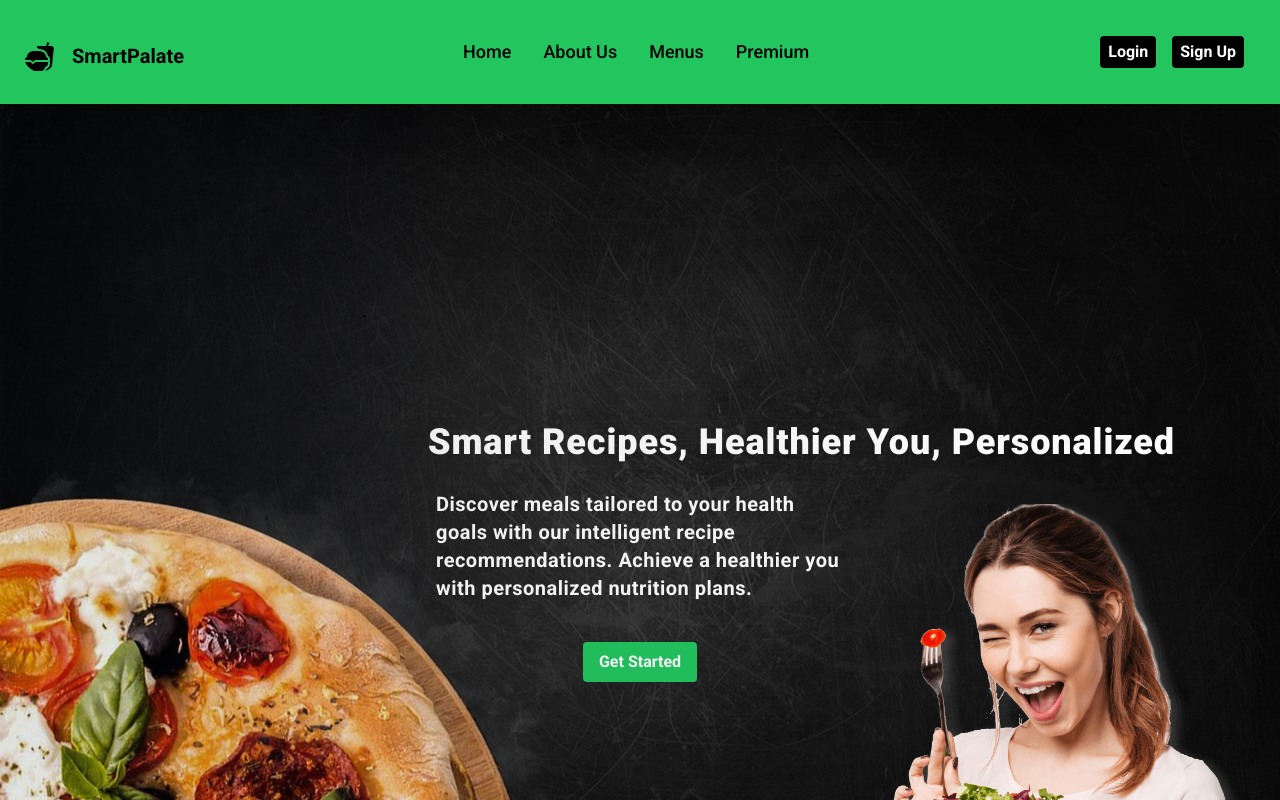
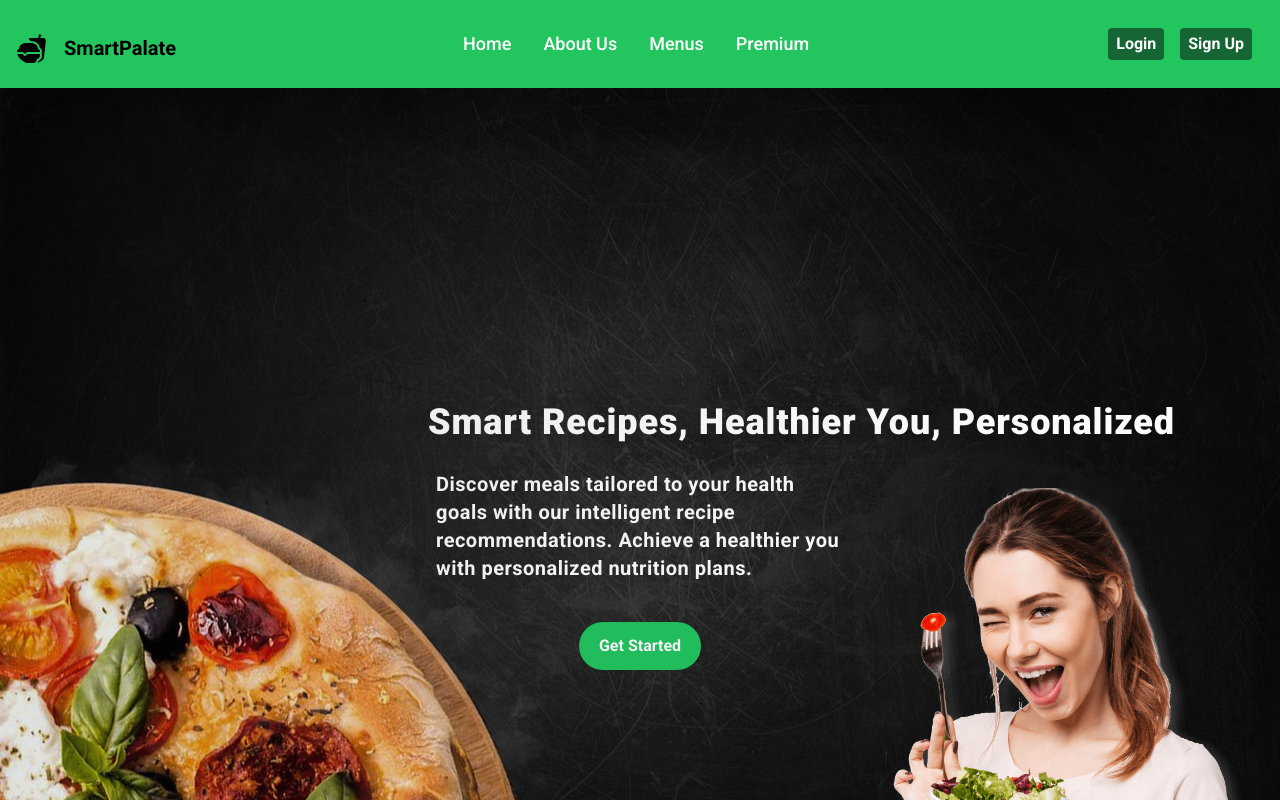
Before and after one commit to NirmaAbro/Eight-semester-fyp-frontend, a React (Create React App) app: page / in a window 1280 px wide. Shown: the top 800 px of the page. Built offline with nearby package versions, Linux system fonts and the light colour scheme.

Commit message:
nav colour changed to white

```diff
--- a/src/Components/HeroSection.jsx
+++ b/src/Components/HeroSection.jsx
@@ -26,7 +26,7 @@ function HeroSection() {
           recipe recommendations. Achieve a healthier you with personalized
           nutrition plans.
         </h5>
-        <button className="bg-green-500 hover:bg-green-700 text-white font-bold md:py-2 md:px-4 p-2 rounded mt-8">
+        <button className="bg-green-500 hover:bg-green-700 text-white font-bold md:py-2 md:px-4 p-2 rounded-full mt-8 lg:px-5 lg:py-3">
           Get Started
         </button>
       </div>
--- a/src/Components/Navbar.jsx
+++ b/src/Components/Navbar.jsx
@@ -1,4 +1,3 @@
-"use client";
 import React, { useState } from "react";
 import { IoFastFoodSharp } from "react-icons/io5";
 import { TiThMenu } from "react-icons/ti";
@@ -15,7 +14,7 @@ function Navbar() {
 
   return (
     <>
-      <nav className="p-4 flex justify-between items-center bg-green-500 font-sans sticky top-0 z-40 ">
+      <nav className="p-2 flex justify-between items-center bg-green-500 font-sans sticky top-0 z-40 ">
         <div className="flex items-center mt-2">
           <IoFastFoodSharp className="text-5xl p-2 bg-green-500 rounded-full " />
           <span className="text-xl font-semibold m-2  font-sans">
@@ -25,13 +24,13 @@ function Navbar() {
 
         {/* Nav menu */}
         <div className={`lg:flex gap-8 hidden ${isNavOpen ? "hidden" : ""}`}>
-          <Link className="text-lg font-medium text-black hover:border-b-2 hover:border-black">
+          <Link className="text-lg font-medium text-white hover:border-b-2 hover:border-green-700">
             Home
           </Link>
 
           <a
             href="#"
-            className="text-lg font-medium text-black hover:border-b-2 hover:border-black"
+            className="text-lg font-medium text-white hover:border-b-2 hover:border-green-700"
           >
             About Us
           </a>
@@ -42,27 +41,27 @@ function Navbar() {
           >
             <a
               href="#"
-              className="text-lg font-medium text-black  hover:border-b-2 hover:border-black"
+              className="text-lg font-medium text-white  hover:border-b-2 hover:border-green-700"
             >
               Menus
             </a>
             {isAboutHovered && (
-              <div className="absolute left-0 top-full mt-2 w-48 bg-black text-white shadow-lg rounded">
+              <div className="absolute left-0 top-full mt-2 w-48 text-white shadow-lg rounded">
                 <a
                   href="#"
-                  className="block px-4 py-2 hover:bg-black  hover:border-b-2 hover:border-black"
+                  className="block px-4 py-2 hover:border-b-2 hover:border-green-700"
                 >
                   Menu 1
                 </a>
                 <a
                   href="#"
-                  className="block px-4 py-2 hover:bg-black  hover:border-b-2 hover:border-black"
+                  className="block px-4 py-2 hover:border-b-2 hover:border-green-700"
                 >
                   Menu 2
                 </a>
                 <a
                   href="#"
-                  className="block px-4 py-2 hover:bg-black  hover:border-b-2 hover:border-black"
+                  className="block px-4 py-2  hover:border-b-2 hover:border-green-700"
                 >
                   Menu 3
                 </a>
@@ -71,7 +70,7 @@ function Navbar() {
           </div>
           <a
             href="#"
-            className="text-lg font-medium text-black  hover:border-b-2 hover:border-black"
+            className="text-lg font-medium text-white hover:border-b-2 hover:border-green-700"
           >
             Premium
           </a>
@@ -79,11 +78,11 @@ function Navbar() {
 
         <div className="m-3 lg:flex hidden ">
           {/* Sign in */}
-          <button className="bg-black  hover:border-b-2 hover:border-green-500 m-2 hover:bg-green-700 text-white font-bold py-1 px-2 rounded">
+          <button className="bg-green-800  hover:border-b-2 hover:border-green-500 m-2 hover:bg-green-700 text-white font-bold py-1 px-2 rounded">
             Login
           </button>
           {/* Sign up */}
-          <button className="bg-black hover:border-b-2 hover:border-green-500 hover:bg-green-700 m-2 text-white font-bold py-1 px-2 rounded">
+          <button className="bg-green-800 hover:bg-green-700 m-2 text-white font-bold py-1 px-2 rounded">
             Sign Up
           </button>
         </div>
@@ -92,9 +91,9 @@ function Navbar() {
         <div className="lg:hidden">
           <button className="p-2" onClick={handleMenu}>
             {isNavOpen ? (
-              <IoMdCloseCircle className="text-white text-3xl" />
+              <IoMdCloseCircle className="text-green-500 text-3xl" />
             ) : (
-              <TiThMenu className="text-white text-3xl hover:border-green-500 mt-2" />
+              <TiThMenu className="text-green-400 text-3xl hover:border-green-500 mt-2" />
             )}
           </button>
         </div>
@@ -109,7 +108,7 @@ function Navbar() {
                 <a href="#" id="brand" className="flex items-center">
                   <IoFastFoodSharp className="text-green-500 text-4xl rounded-full " />
                   <span className="text-xl font-sans text-white hover:border-b-2 hover:border-green-500">
-                    RecipeRadar
+                    SmartPalate
                   </span>
                 </a>
                 <button onClick={handleMenu}>
```
